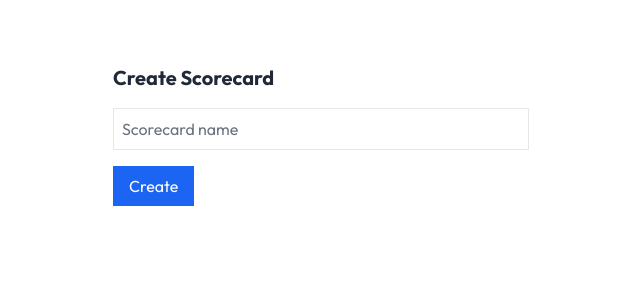
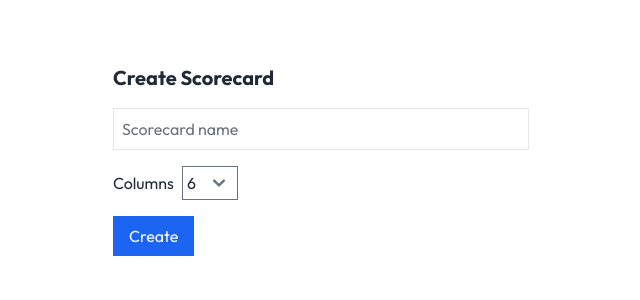
Before and after one commit to rub1n0/scorecard, a Next.js app: page /scorecards/new in a window 1280 px wide. Shown: the top 300 px of the page, without its empty margins (319-959 px from the left). Built offline with nearby package versions, Linux system fonts and the light colour scheme.

Commit message:
feat: configurable scorecard columns

```diff
--- a/app/scorecards/[id]/page.tsx
+++ b/app/scorecards/[id]/page.tsx
@@ -26,6 +26,7 @@ export default function ScorecardPage() {
   const card = scorecards.find(c => c.id === params.id);
   const [editingName, setEditingName] = useState(false);
   const [name, setName] = useState(card?.name || '');
+  const [columns, setColumns] = useState(card?.columns ?? 6);
   const [editMode, setEditMode] = useState(false);
 
   useEffect(() => {
@@ -35,7 +36,10 @@ export default function ScorecardPage() {
   }, [card, router]);
 
   useEffect(() => {
-    if (card) setName(card.name);
+    if (card) {
+      setName(card.name);
+      setColumns(card.columns ?? 6);
+    }
   }, [card]);
 
   if (!card) return null;
@@ -136,14 +140,43 @@ export default function ScorecardPage() {
         )}
       </div>
       {editMode && (
-        <button className="mt-4 bg-blue-600 text-white px-3 py-1" onClick={addTile}>
+        <div className="mt-4 flex items-center gap-4">
+          <button className="bg-blue-600 text-white px-3 py-1" onClick={addTile}>
             Add Tile
           </button>
+          <label className="flex items-center gap-1">
+            <span>Columns:</span>
+            <select
+              className="border p-1"
+              value={columns}
+              onChange={e => {
+                const cols = parseInt(e.target.value);
+                setColumns(cols);
+                updateScorecard({ ...current, columns: cols });
+              }}
+            >
+              {[1,2,3,4,5,6].map(n => (
+                <option key={n} value={n}>{n}</option>
+              ))}
+            </select>
+          </label>
+        </div>
       )}
 
       <DndContext sensors={sensors} collisionDetection={closestCenter} onDragEnd={handleDragEnd}>
           <SortableContext items={current.tiles.map(t => t.id)} strategy={verticalListSortingStrategy}>
-          <div className="grid md:grid-cols-6 gap-4 mt-4">
+          {(() => {
+            const colMap: Record<number, string> = {
+              1: 'md:grid-cols-1',
+              2: 'md:grid-cols-2',
+              3: 'md:grid-cols-3',
+              4: 'md:grid-cols-4',
+              5: 'md:grid-cols-5',
+              6: 'md:grid-cols-6',
+            };
+            const colClass = colMap[current.columns ?? 6] || 'md:grid-cols-6';
+            return (
+              <div className={`grid gap-4 mt-4 ${colClass}`}>
                 {current.tiles.map(tile => (
                   <SortableItem key={tile.id} id={tile.id}>
                     <div className="space-y-2">
@@ -179,6 +212,8 @@ export default function ScorecardPage() {
                   </SortableItem>
                 ))}
               </div>
+            );
+          })()}
         </SortableContext>
       </DndContext>
     </main>
--- a/app/scorecards/new/page.tsx
+++ b/app/scorecards/new/page.tsx
@@ -7,6 +7,7 @@ export default function NewScorecard() {
   const router = useRouter();
   const { createScorecard } = useScorecards();
   const [name, setName] = useState('');
+  const [columns, setColumns] = useState(6);
 
   return (
     <main className="p-4 max-w-md mx-auto">
@@ -17,10 +18,22 @@ export default function NewScorecard() {
         value={name}
         onChange={(e) => setName(e.target.value)}
       />
+      <label className="block mb-4">
+        <span className="mr-2">Columns</span>
+        <select
+          className="border p-1"
+          value={columns}
+          onChange={e => setColumns(parseInt(e.target.value))}
+        >
+          {[1,2,3,4,5,6].map(n => (
+            <option key={n} value={n}>{n}</option>
+          ))}
+        </select>
+      </label>
       <button
         className="bg-blue-600 text-white px-4 py-2"
         onClick={() => {
-          const card = createScorecard(name || 'Untitled');
+          const card = createScorecard(name || 'Untitled', columns);
           router.push(`/scorecards/${card.id}`);
         }}
       >
--- a/app/scorecards/store.tsx
+++ b/app/scorecards/store.tsx
@@ -22,12 +22,14 @@ export interface Tile {
 export interface Scorecard {
   id: string;
   name: string;
+  /** number of columns to display on desktop */
+  columns: number;
   tiles: Tile[];
 }
 
 interface Context {
   scorecards: Scorecard[];
-  createScorecard(name: string): Scorecard;
+  createScorecard(name: string, columns?: number): Scorecard;
   updateScorecard(card: Scorecard): void;
   removeScorecard(id: string): void;
 }
@@ -42,7 +44,11 @@ export function ScorecardsProvider({ children }: { children: React.ReactNode })
   useEffect(() => {
     const raw = localStorage.getItem(STORAGE_KEY);
     if (raw) {
-      setScorecards(JSON.parse(raw));
+      const parsed: Scorecard[] = JSON.parse(raw);
+      parsed.forEach(card => {
+        if (card.columns === undefined) card.columns = 6;
+      });
+      setScorecards(parsed);
     }
   }, []);
 
@@ -50,8 +56,8 @@ export function ScorecardsProvider({ children }: { children: React.ReactNode })
     localStorage.setItem(STORAGE_KEY, JSON.stringify(scorecards));
   }, [scorecards]);
 
-  function createScorecard(name: string): Scorecard {
-    const card: Scorecard = { id: nanoid(), name, tiles: [] };
+  function createScorecard(name: string, columns: number = 6): Scorecard {
+    const card: Scorecard = { id: nanoid(), name, columns, tiles: [] };
     setScorecards(prev => [...prev, card]);
     return card;
   }
```
Also changed, not shown: 1 other file (tests, documents, lock files or other folders). Lines whose indentation alone changed are shown as unchanged.
